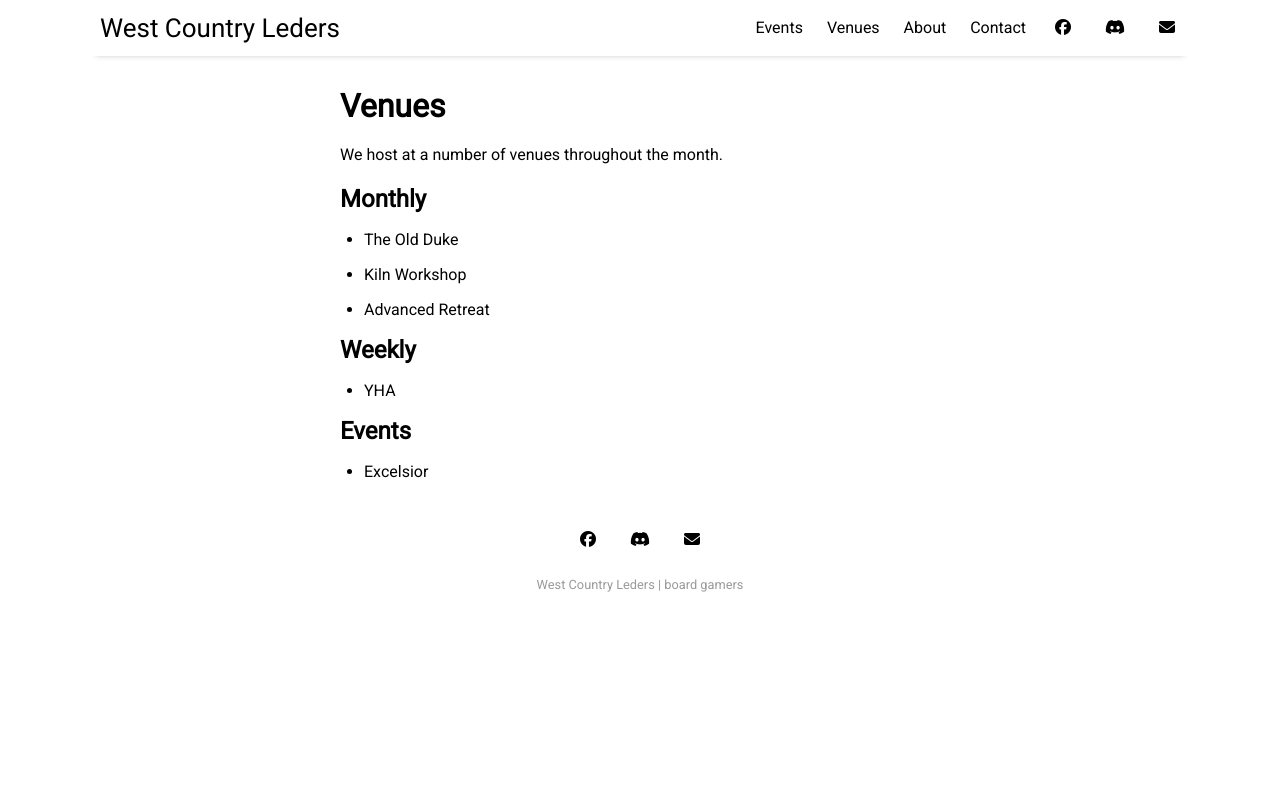
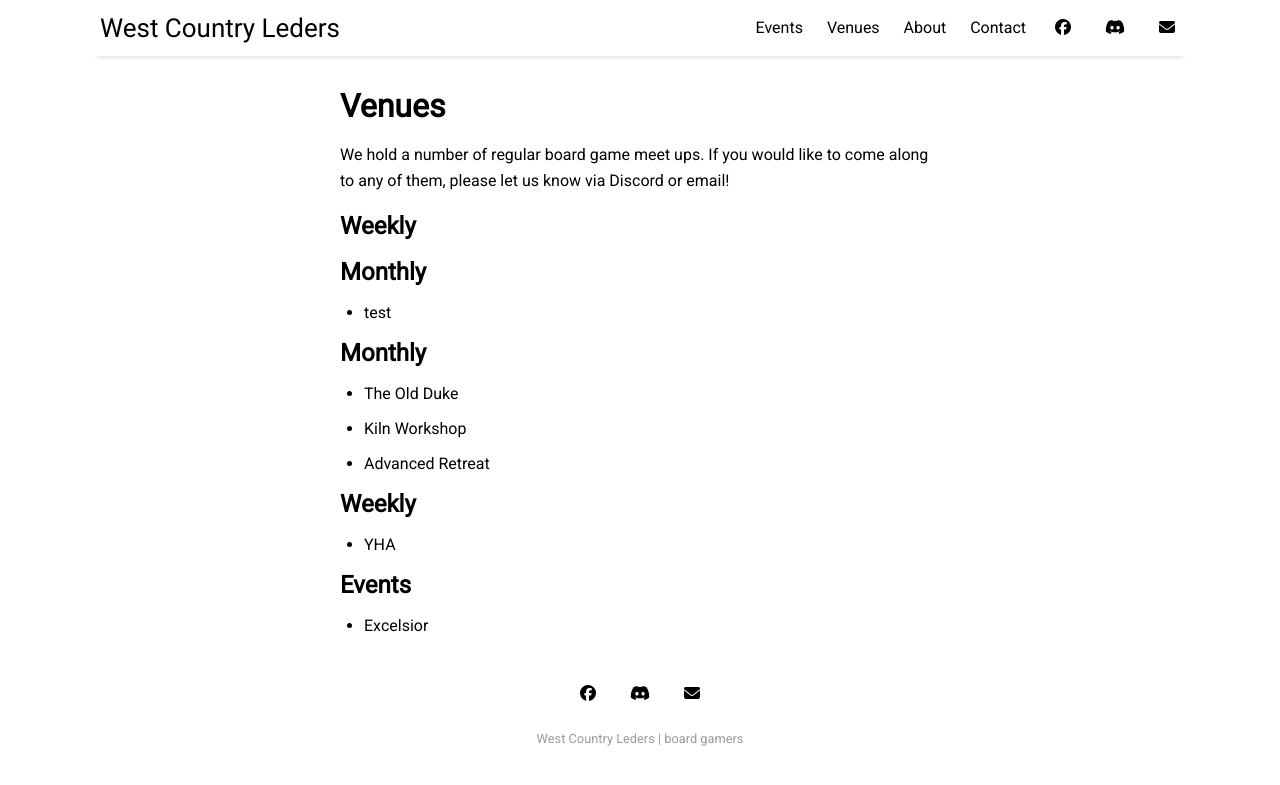
Before and after one commit to ChilledEther/west-country-leders-new, a Jekyll site: the page built from pages/venues.md, in a window 1280 px wide. Shown: the top 785 px of the page. Built offline with Jekyll 4.4.1, drawn with Linux system fonts in a browser that asks for light colours.

Commit message:
Update venues.md

```diff
--- a/pages/venues.md
+++ b/pages/venues.md
@@ -5,7 +5,13 @@ category: venues
 permalink: /venues
 ---
 
-We host at a number of venues throughout the month.
+We hold a number of regular board game meet ups. If you would like to come along to any of them, please let us know via Discord or email!
+
+## Weekly
+
+## Monthly
+- test
+
 
 ## Monthly
 
```
